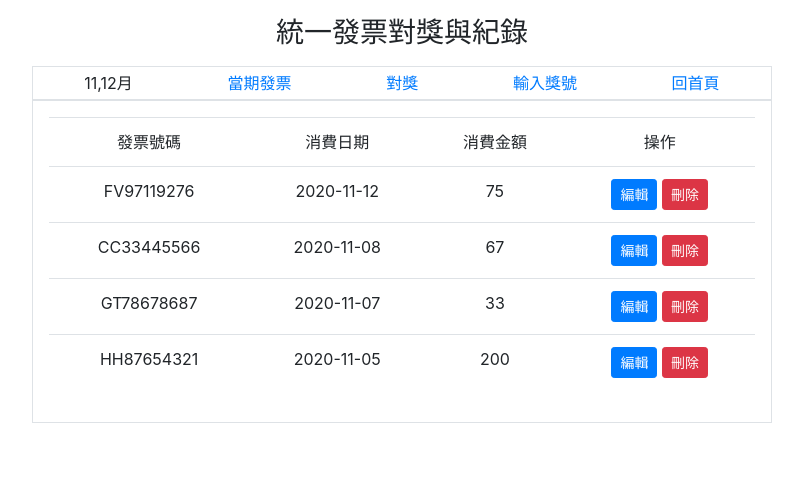
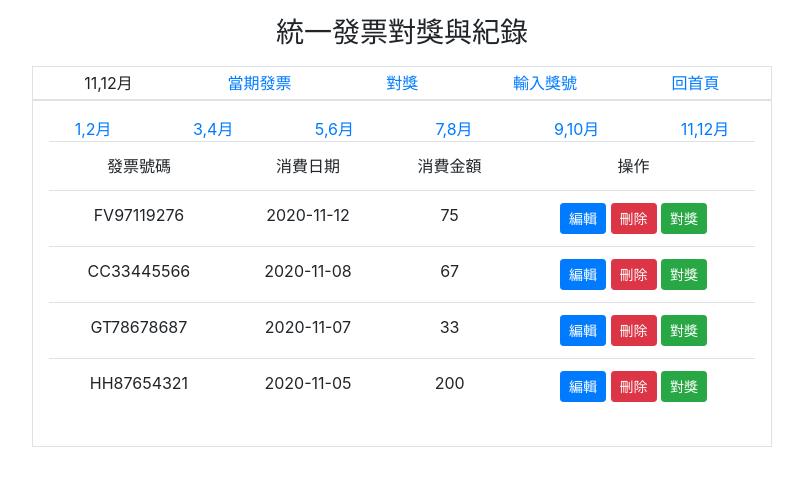
Before and after one commit to wdaweb/invoice-catuxian, a PHP site: page /?do=invoice_list in a window 1280 px wide. Shown: the top 486 px of the page, without its empty margins (238-1041 px from the left). Run offline with PHP 8.4, Linux system fonts and the light colour scheme; data comes from the database, SQL or seed files in the repository.

Commit message:
製作對獎按鈕及導引到對獎的畫面,並可以撈出要對獎的該期獎號

```diff
--- a/add_testdata.php
+++ b/add_testdata.php
@@ -5,7 +5,7 @@
 include_once "base.php";
 echo "資料產生中";
 echo date("Y-m-d H:i:s")."<br>";
-for($i=0;$i<10000;$i++){
+for($i=0;$i<100;$i++){
 
     $code=implode("",[chr(rand(65,90)),chr(rand(65,90))]);
     // echo $code;
@@ -13,7 +13,7 @@ for($i=0;$i<10000;$i++){
     // echo $number;
     $payment=rand(1,20000);
     // echo $payment;
-    $date=date("Y-m-d",rand(strtotime("2020-1-1"),strtotime("2020-12-31")));
+    $date=date("Y-m-d",rand(strtotime("2020-1-1"),strtotime("2020-8-31")));
     // echo $date."<br>";
     $period=ceil(explode("-",$date)[1]/2);
     // echo $period;
--- a/api/add_invoice.php
+++ b/api/add_invoice.php
@@ -7,6 +7,8 @@ include_once "../base.php";
 echo "<pre>";
 print_r(array_keys($_POST));
 echo "</pre>";
+echo implode("','",$_POST);
+
 
 $sql="insert into invoices (`".implode("`,`",array_keys($_POST))."`) values('".implode("','",$_POST)."')";
 
--- a/index.php
+++ b/index.php
@@ -48,7 +48,7 @@
             <a href="index.php">回首頁</a>
         </div>
     </div>
-    <div class="col-lg-8 col-md-12 d-flex justify-content-around mx-auto border p-3">
+    <div class="col-lg-8 col-md-12 d-flex justify-content-around mx-auto flex-column border p-3">
     <?php
     if(isset($_GET['do'])){
         $file=$_GET['do'].".php";
--- a/invoice_list.php
+++ b/invoice_list.php
@@ -6,6 +6,15 @@ $sql="select * from `invoices` order by date desc";
 $rows=$pdo->query($sql)->fetchAll();
 
 ?>
+<div class='row justify-content-around' style="list-style-type:none;padding:0">
+    <li><a href="">1,2月</a></li>
+    <li><a href="">3,4月</a></li>
+    <li><a href="">5,6月</a></li>
+    <li><a href="">7,8月</a></li>
+    <li><a href="">9,10月</a></li>
+    <li><a href="">11,12月</a></li>
+
+</div>
 <table class="table text-center">
     <tr>
         <td>發票號碼</td>
@@ -27,6 +36,9 @@ $rows=$pdo->query($sql)->fetchAll();
             <a href="?do=del_invoice&id=<?=$row['id'];?>">
                 <button class="btn btn-sm btn-danger">刪除</button>
             </a>
+            <a class="text-light" href="?do=award&id=<?=$row['id'];?>">
+                <button class="btn btn-sm btn-success">對獎</button>
+            </a>
         </td>
     </tr>
     <?php
```
Also changed, not shown: award.php (+33 -12 lines), award_numbers.php (+8 -0 lines).
